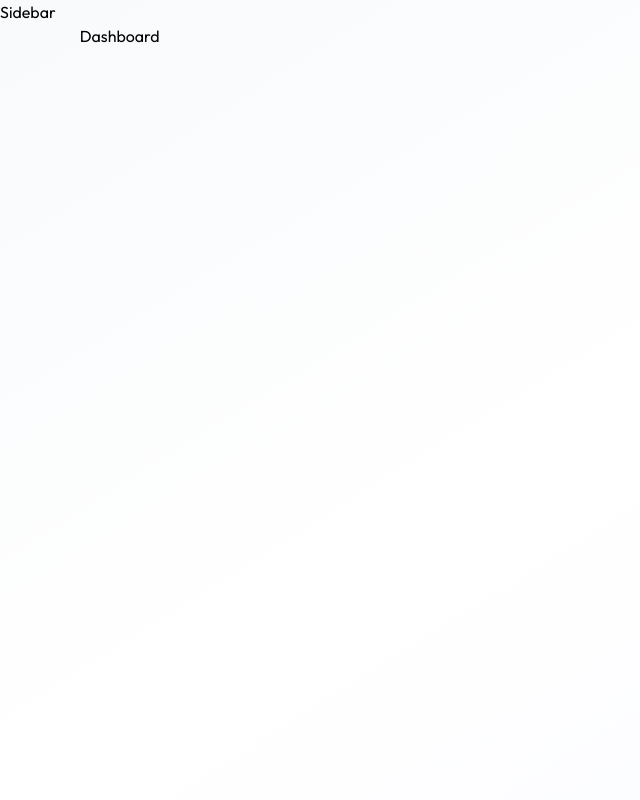
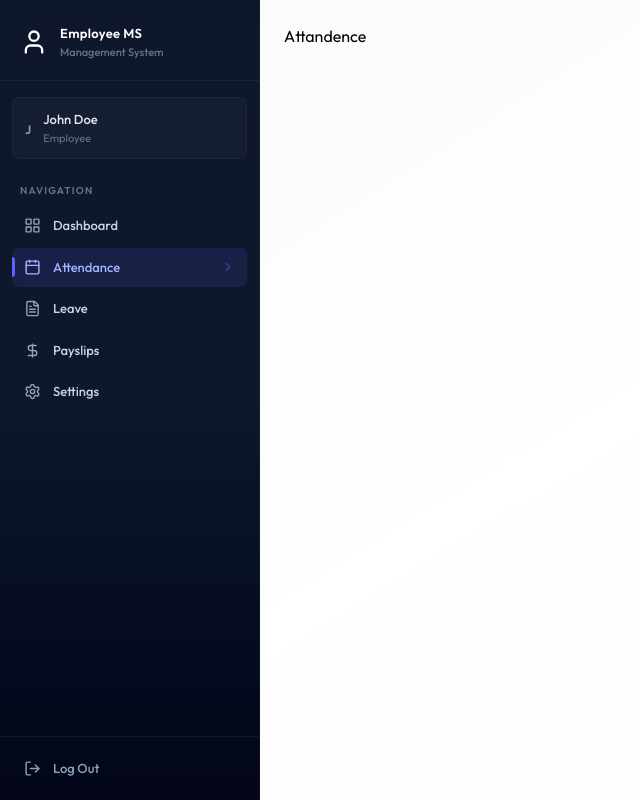
Before and after one commit to Vaibhav6234/EMS---MERN, a React (Vite) app in the folder frontend/: page /attendance in a window 1280 px wide. Before the commit this address led to /dashboard. Shown: the whole page, without its empty margins (0-640 px from the left). Built offline with nearby package versions, Linux system fonts and the light colour scheme.

Commit message:
Sidebar Ui done

```diff
--- a/frontend/src/App.jsx
+++ b/frontend/src/App.jsx
@@ -25,10 +25,10 @@
         <Route element={<Layout />}>
           <Route path="/dashboard" element={<Dashboard />} />
           <Route path="/employees" element={<Employees />} />
-          <Route path="/attandence" element={<Attandence />} />
+          <Route path="/attendance" element={<Attandence />} />
           <Route path="/leave" element={<Leave />} />
           <Route path="/payslips" element={<Payslip />} />
-          <Route path="/setting" element={<Settings />} />
+          <Route path="/settings" element={<Settings />} />
         </Route>
         <Route path="/print/payslips/:id" element={<PrintPlayslip />} />
         <Route path="*" element={<Navigate to="/dashboard" />} replace />
--- /dev/null
+++ b/frontend/src/components/Sidebar.jsx
@@ -0,0 +1,134 @@
+import React, { useState, useEffect } from "react";
+import { Link, useLocation } from "react-router-dom";
+import { dummyProfileData } from "../assets/assets";
+import { CalendarIcon, ChevronRightIcon, DollarSignIcon, FileTextIcon, LayoutGridIcon, LogIn, LogOutIcon, MenuIcon, SettingsIcon, UserIcon, XIcon } from "lucide-react";
+
+const Sidebar = () => {
+  const { pathname } = useLocation();
+  const [userName, setUserName] = useState("");
+  const [mobileOpen, setMobileOpen] = useState(false);
+
+  useEffect(() => {
+    setUserName(dummyProfileData.firstName + " " + dummyProfileData.lastName);
+  }, []);
+
+  useEffect(() => {
+    setMobileOpen(false);
+  }, [pathname]);
+
+  const role = "" || "EMPLOYEE";
+
+  const navItems = [
+    {name:"Dashboard", href: "/dashboard", icon: LayoutGridIcon},
+    role === "ADMIN" ? {name:"Employees", href: "/employees", icon: UserIcon} :  {name:"Attendance", href: "/attendance", icon: CalendarIcon},
+    {name:"Leave", href: "/leave", icon: FileTextIcon},
+    {name:"Payslips", href: "/payslips", icon: DollarSignIcon},
+    {name:"Settings", href: "/settings", icon: SettingsIcon},
+  ]
+
+  const handleLogOut = () =>{
+    window.location.href = "/login"
+  }
+
+  const sidebarContent = (
+    <>
+      {/* Brand header */}
+      <div className="px-5 pt-6 pb-5 border-b border-white/6">
+        <div className="flex items-center justify-between">
+          <div className="flex items-center gap-3">
+            <UserIcon className="text-white size-7" />
+            <div>
+              <p className="font-semibold text-[13px] text-white tracking-wide">
+                Employee MS
+              </p>
+              <p className="text-[11px] text-slate-500 font-medium">
+                Management System
+              </p>
+            </div>
+          </div>
+          <button onClick={()=>setMobileOpen(false)} className="lg:hidden text-slate-400 hover:text-white p-1">
+            <XIcon size={20}/>
+          </button>
+        </div>
+      </div>
+
+      {/* user profile card */}
+      {userName && (
+        <div className="mx-3 mt-4 mb-1 p-3 rounded-lg bg-white/3 border border-white/4">
+            <div className="flex items-center gap-3">
+              <div>
+                <span className="text-slate-400 text-xs font-semibold" >
+                  {userName.charAt(0).toUpperCase()}
+                </span>
+              </div>
+              <div className="min-w-0">
+                <p className="text-[13px] font-medium text-slate-200 truncate">{userName}</p>
+                <p className="text-[11px] text-slate-500 truncate ">{role === "ADMIN" ? "Administrator" : "Employee"}</p>
+              </div>
+            </div>
+        </div>
+      ) }
+
+      {/* section label */}
+      <div className="px-5 pt-5 pb-2">
+        <p className="text-[10px] font-semibold uppercase tracking-[0.12em] text-slate-500 ">Navigation</p>
+      </div>
+
+      {/* navigation list */}
+      <div className="flex-1 px-3 space-y-0.5 overflow-y-auto" >
+        {navItems.map((item)=>{
+          const isActive = pathname.startsWith(item.href)
+          return (
+            <Link key={item.name} to={item.href} className={`group relative flex items-center gap-3 px-3 py-2.5 rounded-md text-[13px] font-medium transition-all duration-150 ${isActive ? "bg-indigo-500/12 text-indigo-300" : "text-slate-300 hover:text-white hover:bg-white/4"}`}>
+              {isActive && <div className="absolute left-0 top-1/2 -translate-y-1/2 w-0.75 h-5 rounded-r-full bg-indigo-500" />}
+              <item.icon className={`w-4.25 h-4.25 shrink-0 ${isActive ? "text-indigo-300" : "text-slate-400 group-hover:text-slate-300"}`} />
+              <span className="flex-1">{item.name}</span>
+              {isActive && <ChevronRightIcon className="w-3.5 h-3.5 text-indigo-500/50" />}
+            </Link>
+          )
+        })}
+      </div>
+
+      {/* logout */}
+      <div className="p-3 border-t border-white/6">
+          <button onClick={handleLogOut} className="flex items-center gap-3 w-full px-3 py-2.5 rounded-md text-[13px] font-medium text-slate-400 cursor-pointer hover:text-rose-400 hover:bg-rose-500/8 transition-all duration-150 " >
+              <LogOutIcon className="w-4.25 h-4.25"/>
+              <span>Log Out</span>
+          </button>
+      </div>
+    </>
+  );
+
+  return (
+  <>
+    {/* Mobile Hamburger button */}
+    <button
+      onClick={() => setMobileOpen(true)}
+      className="lg:hidden fixed top-4 left-4 z-50 p-2 bg-slate-900 text-white rounded-lg shadow-lg border border-white/10">
+      <MenuIcon size={20} />
+    </button>
+
+    {/* mobile overlay */}
+    {mobileOpen && (
+      <div
+        className="lg:hidden fixed inset-0 bg-black/60 backdrop-blur-sm z-40 "
+        onClick={() => setMobileOpen(false)}
+      />
+    )}
+
+    {/* Sidebar desktop */}
+    <aside className="hidden lg:flex flex-col h-full w-65 bg-linear-to-b from-slate-900 via-slate-900 to-slate-950 text-white shrink-0 border-r border-white/4 ">
+      {sidebarContent}
+    </aside>
+
+    {/* sidebar mobile */}
+    <aside
+      className={`lg:hidden fixed inset-y-0 left-0 w-72 bg-linear-to-b from-slate-900 via-slate-900 to-slate-950 text-white z-50 flex flex-col transform transition-transform duration-300 ${mobileOpen ? "translate-x-0" : "-translate-x-full"} `}
+    >
+      {sidebarContent}
+    </aside>
+  </>
+  );
+};
+
+export default Sidebar;
--- a/frontend/src/pages/Layout.jsx
+++ b/frontend/src/pages/Layout.jsx
@@ -1,10 +1,11 @@
 import React from "react";
 import { Outlet } from "react-router-dom";
+import Sidebar from "../components/Sidebar";
 
 const Layout = () => {
   return (
     <div className="flex h-screen bg-linear-to-br from-slate-50 via-white to-indigo-50/30 " >
-      <p>Sidebar</p>
+      <Sidebar/>
       <main className="flex-1 overflow-y-auto" >
         <div className="p-4 pt-16 sm:p-6 sm:pt-6 lg:p-6 max-w-400 mx-auto " >
           <Outlet />
```
